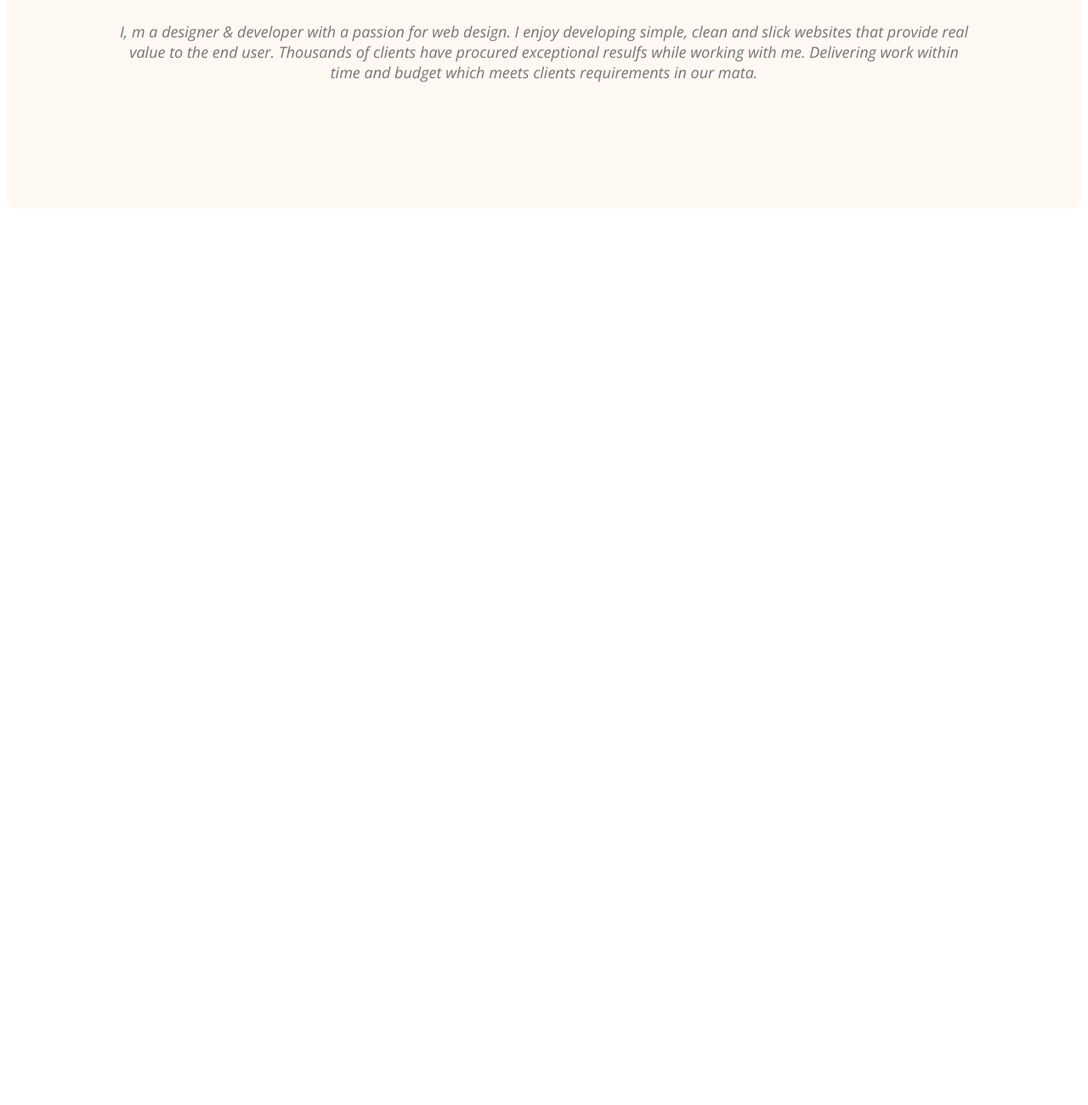
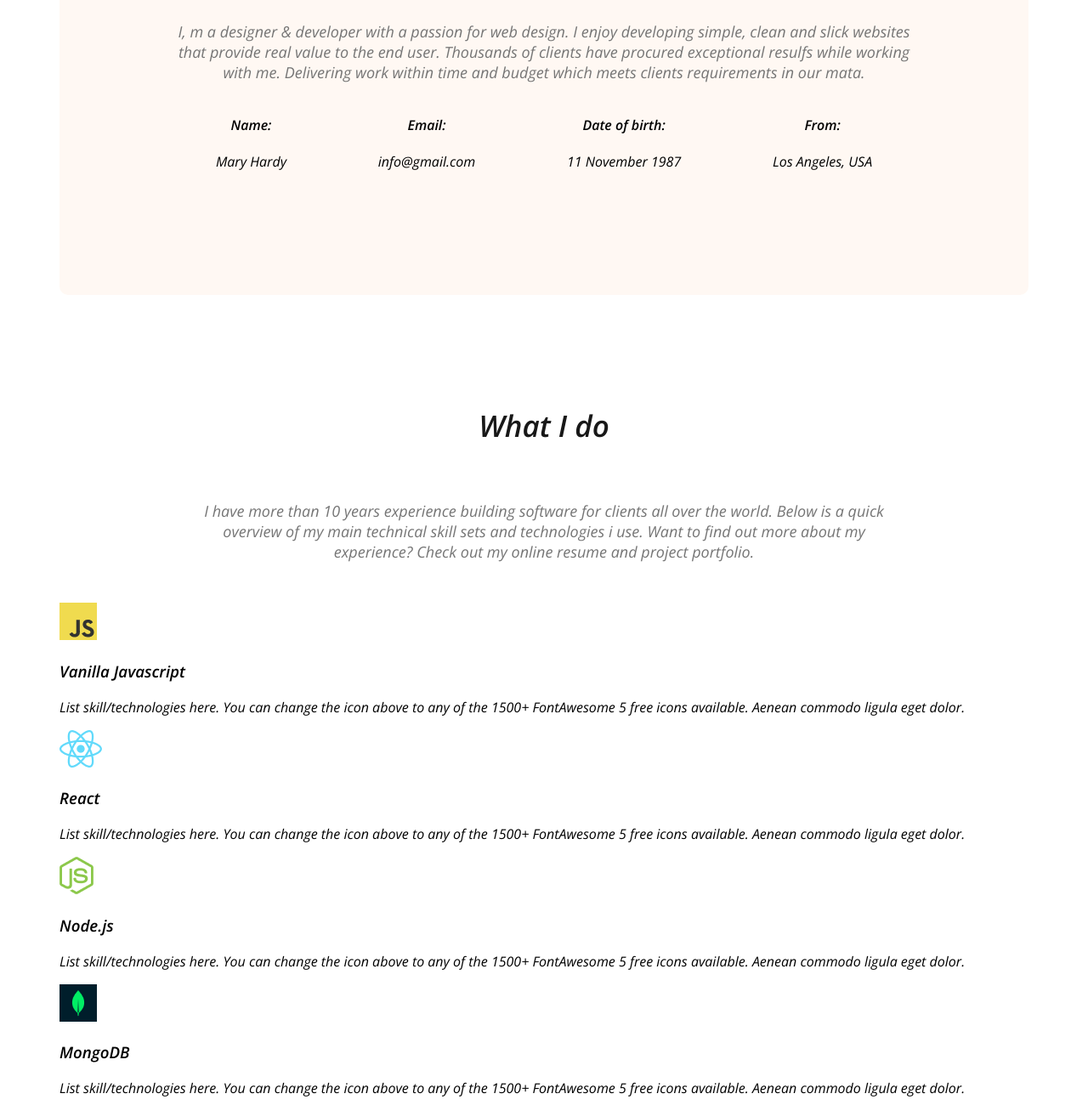
Before and after one commit to Sukla22/WebDeveloper-Portfolio, a plain HTML site: page index.html in a window 1280 px wide. Shown: the part 1120-2420 px from the top of the page at 85% size. Before the commit the page ends 1495 px from the top, so only its background shows below. Drawn offline with nearby package versions, Linux system fonts and the light colour scheme.

Commit message:
skills description

```diff
--- a/index.html
+++ b/index.html
@@ -43,9 +43,64 @@
             <p class="section-description">I, m a designer & developer with a passion for web design. I enjoy developing
                 simple, clean and slick websites that provide real value to the end user. Thousands of clients have
                 procured exceptional resulfs while working with me. Delivering work within time and budget which meets
-                clients requirements in our mata.</p>
+                clients requirements in our mata.
+            </p>
+            <div class="about-info-container">
+                <!-- .about-info*4>h4.info-title+p.info-description -->
+                <div class="about-info">
+                    <h4 class="info-title">Name:</h4>
+                    <p class="info-description">Mary Hardy</p>
+                </div>
+                <div class="about-info">
+                    <h4 class="info-title">Email:</h4>
+                    <p class="info-description">info@gmail.com</p>
+                </div>
+                <div class="about-info">
+                    <h4 class="info-title">Date of birth:</h4>
+                    <p class="info-description">11 November 1987</p>
+                </div>
+                <div class="about-info">
+                    <h4 class="info-title">From:</h4>
+                    <p class="info-description">Los Angeles, USA</p>
+                </div>
+
+
+            </div>
+        </section>
+        <!-- what i do section -->
+        <section>
+            <h3 class="section-title">What I do</h3>
+            <p id="what-i-do-description" class="section-description">
+                I have more than 10 years experience building software for clients all over the world. Below is a quick
+                overview of my main technical skill sets and technologies i use. Want to find out more about my
+                experience? Check out my online resume and project portfolio.
+            </p>
+            <div class="skill-container">
+                <!-- .skill*4>img+h3.skill-title+p.skill-description -->
+                <div class="skill">
+                    <img src="images/icons/js.png" alt="">
+                    <h3 class="skill-title">Vanilla Javascript</h3>
+                    <p class="skill-description">List skill/technologies here. You can change the icon above to any of the 1500+ FontAwesome 5 free icons available. Aenean commodo ligula eget dolor.</p>
+                </div>
+                <div class="skill">
+                    <img src="images/icons/react.png" alt="">
+                    <h3 class="skill-title">React</h3>
+                    <p class="skill-description">List skill/technologies here. You can change the icon above to any of the 1500+ FontAwesome 5 free icons available. Aenean commodo ligula eget dolor.</p>
+                </div>
+                <div class="skill">
+                    <img src="images/icons/nodejs.png" alt="">
+                    <h3 class="skill-title">Node.js</h3>
+                    <p class="skill-description">List skill/technologies here. You can change the icon above to any of the 1500+ FontAwesome 5 free icons available. Aenean commodo ligula eget dolor.</p>
+                </div>
+                <div class="skill">
+                    <img src="images/icons/mongo.png" alt="">
+                    <h3 class="skill-title">MongoDB</h3>
+                    <p class="skill-description">List skill/technologies here. You can change the icon above to any of the 1500+ FontAwesome 5 free icons available. Aenean commodo ligula eget dolor.</p>
+                </div>
+            </div>
         </section>
     </main>
+
     <footer>
 
     </footer>
--- a/style/portfolio.css
+++ b/style/portfolio.css
@@ -92,7 +92,10 @@ nav a {
     color: #474747;
 }
 /* main section styles*/
-
+main{
+    max-width: 1140px;
+    margin: 0 auto;
+}
 /* about section styles*/
 .about{
     padding: 130px;
@@ -100,3 +103,14 @@ nav a {
     background: #FFF8F3;
     margin: 130px 0;
 }
+.about-info-container{
+    display: flex;
+    justify-content: space-around;
+}
+.about-info{
+    text-align: center;
+}
+#what-i-do-description{
+    padding: 30px 150px;
+
+}
```
Also changed, not shown: images/icons/facebook.png (added), images/icons/insta.png (added), images/icons/js.png (added), images/icons/mongo.png (added), images/icons/nodejs.png (added), images/icons/react.png (added), images/icons/twitter.png (added).
